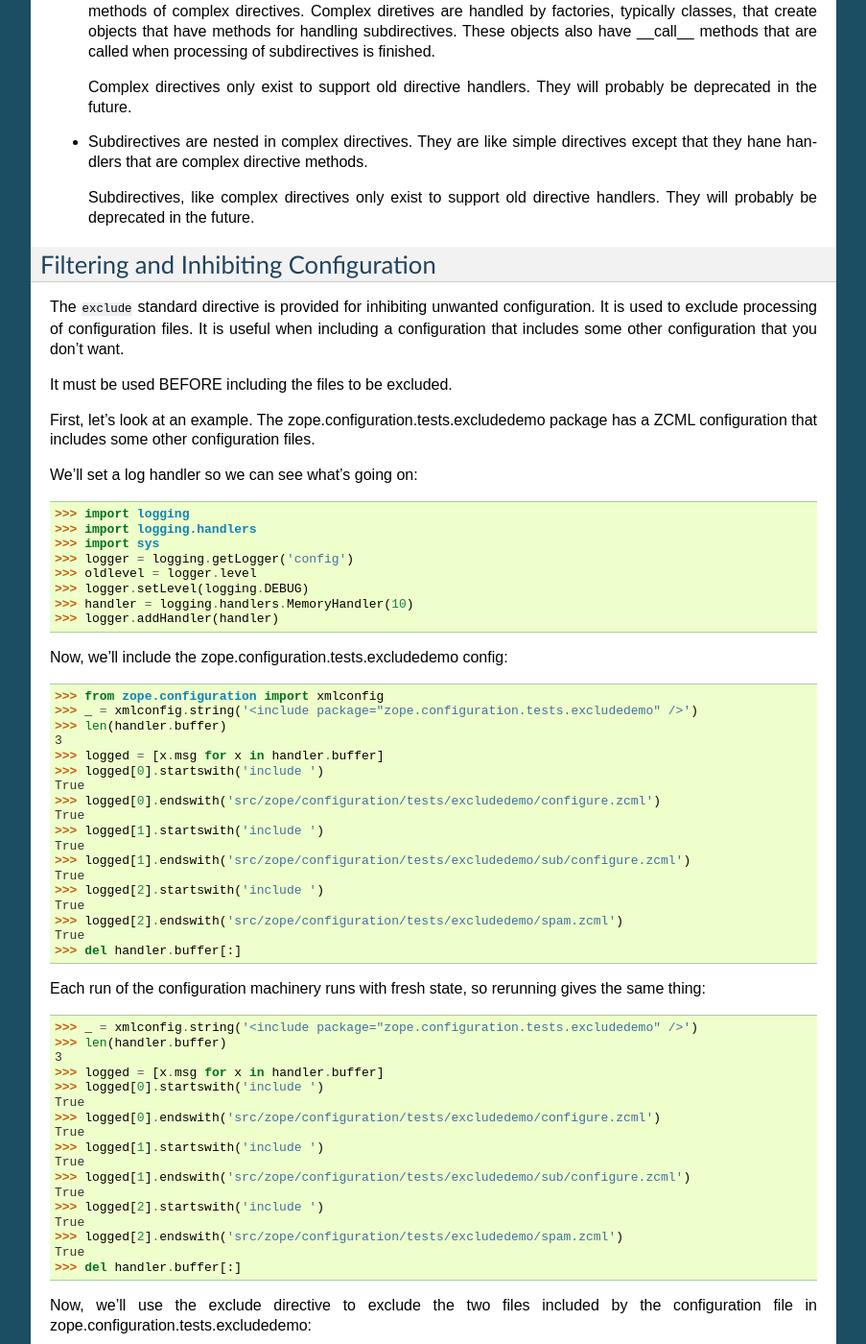
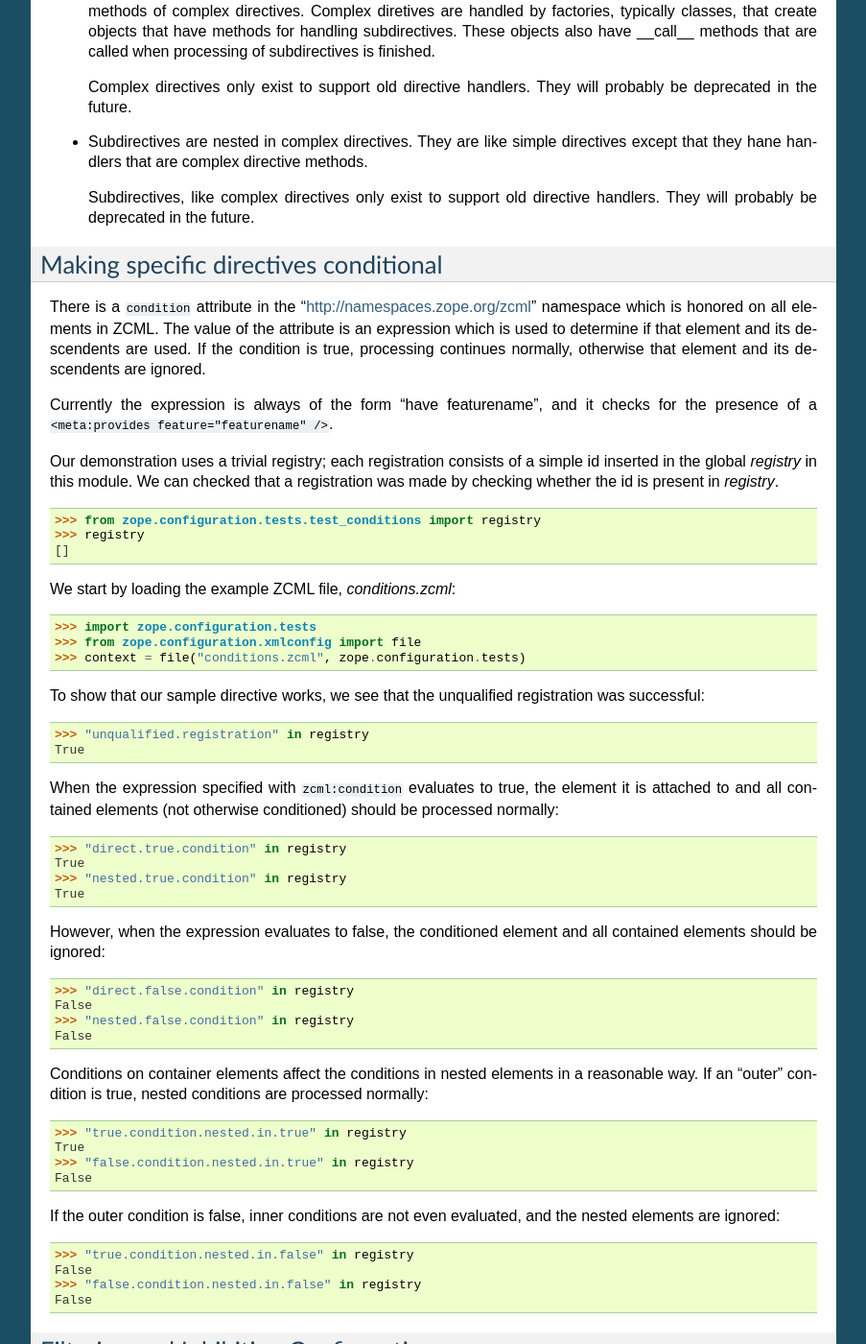
Before and after one commit to zopefoundation/zope.configuration, a Sphinx documentation site: the page built from docs/narr.rst, in a window 1280 px wide and 1400 px high, scrolled down 864 px. Shown: the whole window at 96% size, without its empty margins (198-1101 px from the left). Built offline with Sphinx 7.4.7, drawn with Linux system fonts in a browser that asks for light colours; some of the changed text lies outside the part shown.

Commit message:
Move 'conditionalizing directives' example to narrative docs.

```diff
--- a/docs/narr.rst
+++ b/docs/narr.rst
@@ -76,6 +76,94 @@ the directive.  There are four kinds of directives:
 
 .. todo::
    Flesh out narrative docs.
+
+
+Making specific directives conditional
+======================================
+
+There is a ``condition`` attribute in the
+"http://namespaces.zope.org/zcml" namespace which is honored on all
+elements in ZCML.  The value of the attribute is an expression
+which is used to determine if that element and its descendents are
+used.  If the condition is true, processing continues normally,
+otherwise that element and its descendents are ignored.
+
+Currently the expression is always of the form "have featurename", and it
+checks for the presence of a ``<meta:provides feature="featurename" />``.
+
+Our demonstration uses a trivial registry; each registration consists
+of a simple id inserted in the global `registry` in this module.  We
+can checked that a registration was made by checking whether the id is
+present in `registry`.
+
+.. doctest::
+
+   >>> from zope.configuration.tests.test_conditions import registry
+   >>> registry
+   []
+
+We start by loading the example ZCML file, *conditions.zcml*:
+
+.. doctest::
+
+  >>> import zope.configuration.tests
+  >>> from zope.configuration.xmlconfig import file
+  >>> context = file("conditions.zcml", zope.configuration.tests)
+
+To show that our sample directive works, we see that the unqualified
+registration was successful:
+
+.. doctest::
+
+  >>> "unqualified.registration" in registry
+  True
+
+When the expression specified with ``zcml:condition`` evaluates to
+true, the element it is attached to and all contained elements (not
+otherwise conditioned) should be processed normally:
+
+.. doctest::
+
+  >>> "direct.true.condition" in registry
+  True
+  >>> "nested.true.condition" in registry
+  True
+
+However, when the expression evaluates to false, the conditioned
+element and all contained elements should be ignored:
+
+.. doctest::
+
+  >>> "direct.false.condition" in registry
+  False
+  >>> "nested.false.condition" in registry
+  False
+
+Conditions on container elements affect the conditions in nested
+elements in a reasonable way.  If an "outer" condition is true, nested
+conditions are processed normally:
+
+.. doctest::
+
+  >>> "true.condition.nested.in.true" in registry
+  True
+  >>> "false.condition.nested.in.true" in registry
+  False
+
+If the outer condition is false, inner conditions are not even
+evaluated, and the nested elements are ignored:
+
+.. doctest::
+
+  >>> "true.condition.nested.in.false" in registry
+  False
+  >>> "false.condition.nested.in.false" in registry
+  False
+
+.. testcleanup::
+
+  del registry[:]
+
 
 Filtering and Inhibiting Configuration
 ======================================
```
Also changed, not shown: 1 other file.
